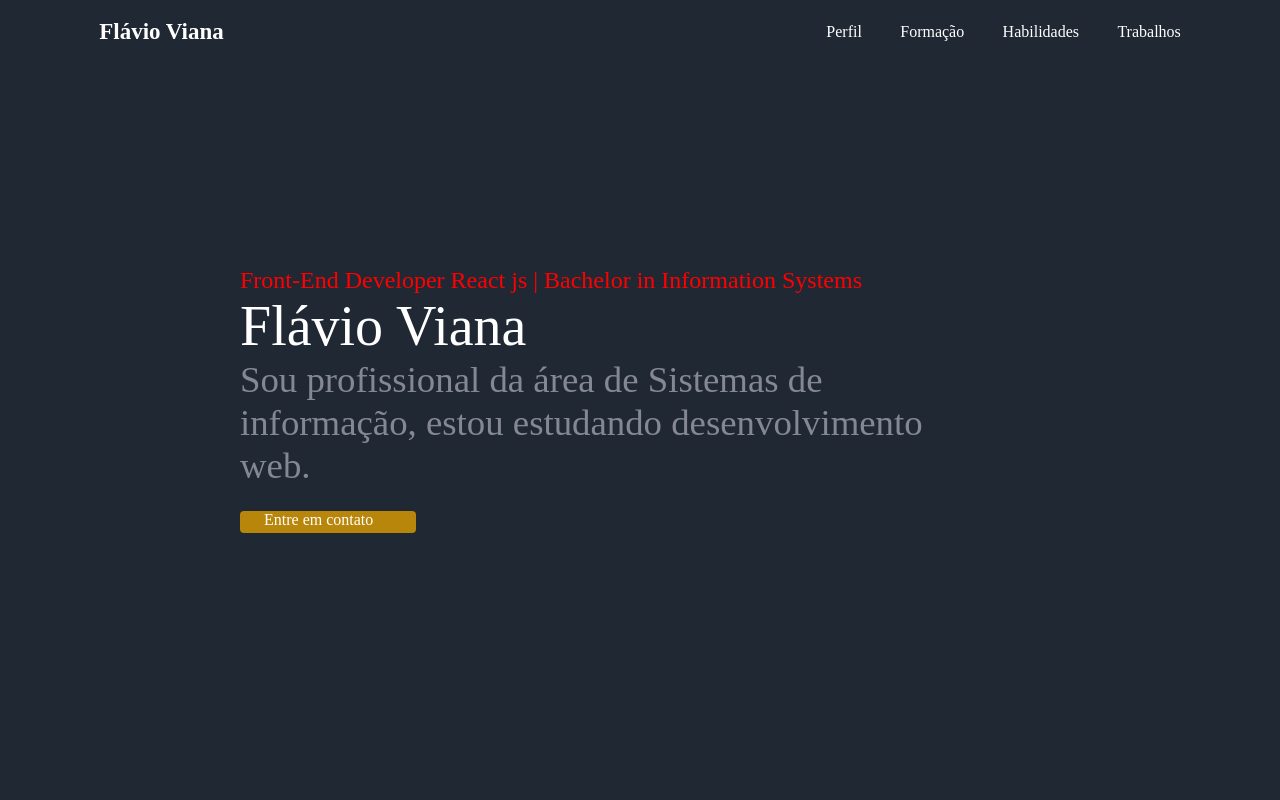
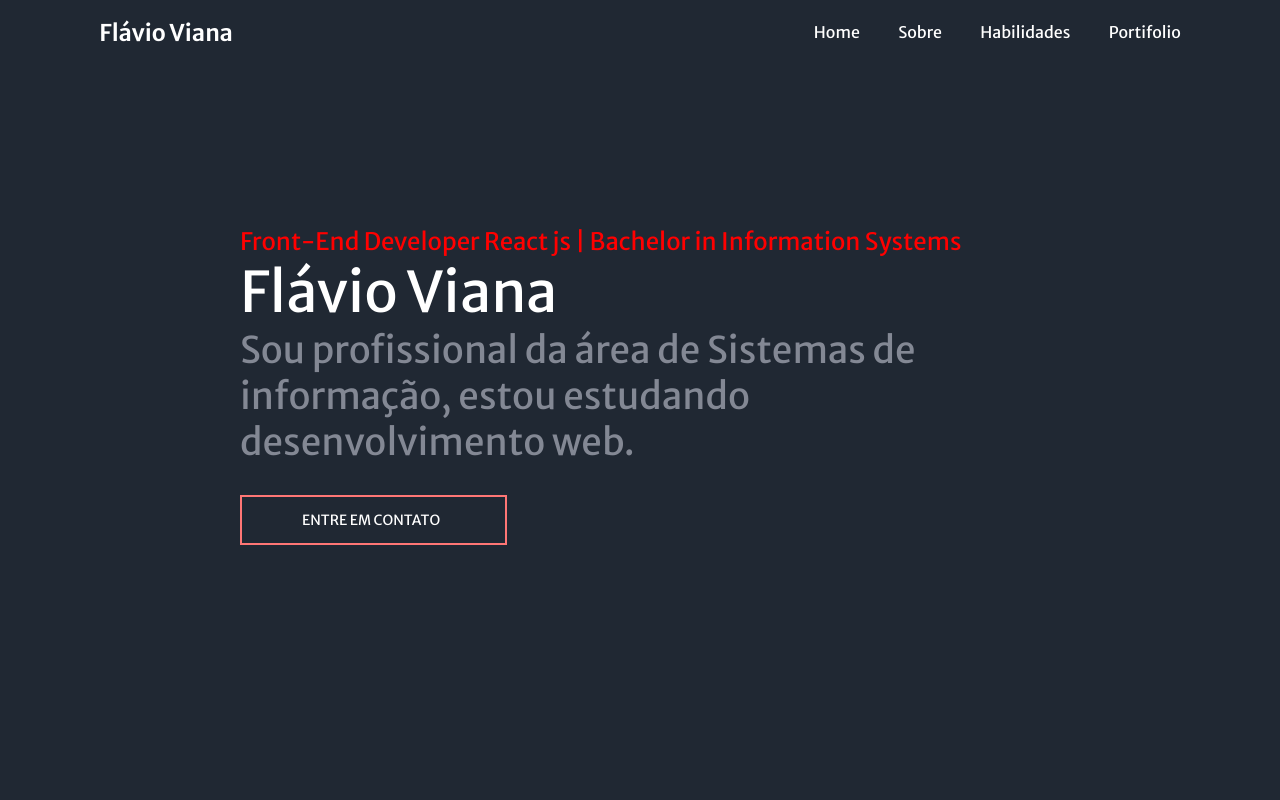
Before and after one commit to FLaVio-G/portifolio, a React (Create React App) app: page / in a window 1280 px wide. Shown: the top 800 px of the page. Built offline with nearby package versions, Linux system fonts and the light colour scheme.

Commit message:
Alterações na fonte da página, e coreção de bugs

```diff
--- a/public/index.html
+++ b/public/index.html
@@ -1,6 +1,7 @@
 <!DOCTYPE html>
 <html lang="en">
   <head>
+    <link rel="preconnect" href="https://fonts.googleapis.com">
     <meta charset="utf-8" />
     <link rel="icon" href="%PUBLIC_URL%/favicon.ico" />
     <meta name="viewport" content="width=device-width, initial-scale=1" />
@@ -17,6 +18,10 @@
     <link rel="manifest" href="%PUBLIC_URL%/manifest.json" />
 
     <title> Meu Portifólio</title>
+
+
+<link rel="preconnect" href="https://fonts.gstatic.com" crossorigin>
+<link href="https://fonts.googleapis.com/css2?family=Merriweather+Sans:wght@400;600&display=swap" rel="stylesheet">
   </head>
   <body>
     <noscript>You need to enable JavaScript to run this app.</noscript>
--- a/src/components/About/index.tsx
+++ b/src/components/About/index.tsx
@@ -35,8 +35,9 @@ function About() {
         </Title2>
         <MoreInfo>
           Olá meu nome é Flávio, sou apaixonado por tecnologia. Meu primeiro contato com esse mundo foi quando
-          meu Avô comprou um computador, pórem não tinha sistema operacional instalado, a partir daí começou essa saga, sendo o primeiro
-          checkpoint "Instalar o windows xp!
+          meu avô comprou um computador, pórem não veio com sistema operacional instalado, a partir daí começou essa saga, sendo o primeiro
+          checkpoint Instalar o windows xp!
+
           Atualmente sou formado em Sistemas de informação, estou estudando desenvolvimento Front-end para desenvolvimento de projetos web.
           Através de projetos publicados no GitHub demonstro meu conhecimento em : ReactJS, Frameworks para CSS, como Styled-Components.
           Espero como desenvolvedor ser além dos códigos, construir relações de cooperatividade no ambiente de trabalho, além de
--- a/src/components/About/styles.ts
+++ b/src/components/About/styles.ts
@@ -46,6 +46,7 @@ export const MoreInfo = styled.div`
   font-size:1.5rem;
   text-align: justify;
   letter-spacing: 0.1rem;
+  opacity: 0.8;
   `;
 
 export const InfoDetail = styled.div`
--- a/src/components/Informations/styles.ts
+++ b/src/components/Informations/styles.ts
@@ -37,20 +37,23 @@ color: white;
 
 
 export const Gbutton = styled.div`
-    width: 11rem;
-    padding: 0 1.5rem;
-    height: 1.4rem;
-    background: darkgoldenrod;
-    color: #FFF;
-    border-radius: 0.25rem;
-    border: 0;
-    font-size: 1rem;
-    transition: filter 0.2s;
-    margin-top: 1.5rem;
-    align-items: center;
+  position: relative;
+  width: 37%;
+  display: block;
+  color: white;
+  font-size: 14px;
+  text-decoration: none;
+  margin: 30px 0;
+  border: 2px solid #ff7675;
+  padding: 14px 60px;
+  text-transform: uppercase;
+  overflow: hidden;
+  transition: 1s all ease;
+
 
     &:hover {
         filter:brightness(0.9);
 
     }
+
 `;
--- a/src/components/NavBar/index.tsx
+++ b/src/components/NavBar/index.tsx
@@ -12,25 +12,26 @@ function NavBar() {
 
         <Header>
 
+        <Link>
+            {/* <Link to='Technologies' smooth={true} duration={1000}> */}
+            <OptionMenu>Home</OptionMenu>
+          </Link>
+
           <Link>
             {/* <Link to='informations' smooth={true} duration={1000}> */}
-            <OptionMenu>Perfil</OptionMenu>
+            <OptionMenu>Sobre</OptionMenu>
           </Link>
 
           <Link>
             {/* <Link to='Experiences' smooth={true} duration={1000}> */}
-            <OptionMenu>Formação</OptionMenu>
+            <OptionMenu>Habilidades</OptionMenu>
           </Link>
 
           <Link>
             {/* <Link to='Technologies' smooth={true} duration={1000}> */}
-            <OptionMenu>Habilidades</OptionMenu>
+            <OptionMenu>Portifolio</OptionMenu>
           </Link>
 
-          <Link>
-            {/* <Link to='Projects' smooth={true} duration={1000}> */}
-            <OptionMenu>Trabalhos</OptionMenu>
-          </Link>
 
 
         </Header>
--- a/src/components/NavBar/styles.ts
+++ b/src/components/NavBar/styles.ts
@@ -10,6 +10,7 @@ export const Container = styled.div`
   position: fixed;
   display: flex;
   z-index: 999;
+  background:#202833;
 
 
 
--- a/src/styles/global.ts
+++ b/src/styles/global.ts
@@ -22,6 +22,18 @@ html {
     }
 }
 
+body, input, textarea, button {
+    font: 'Merriweather Sans', sans-serif;
+    font-weight: 400;
+}
+
+h1, h2 , h3, h4, h5, h6,div, link{
+
+    font-family: 'Merriweather Sans', sans-serif;
+    font-weight: 400;
+}
+
+
 body {
     background: var(--background);
     -webkit-font-smoothing: antialiased;
```
